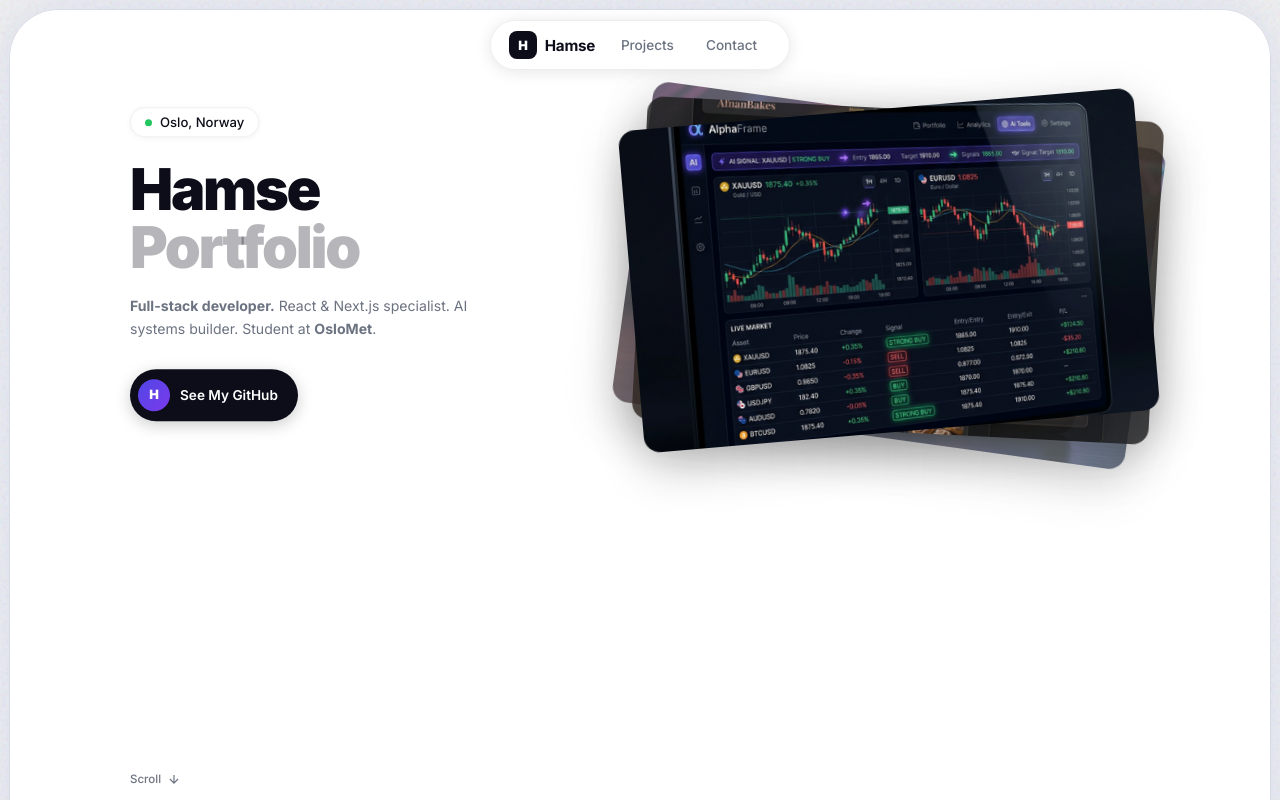
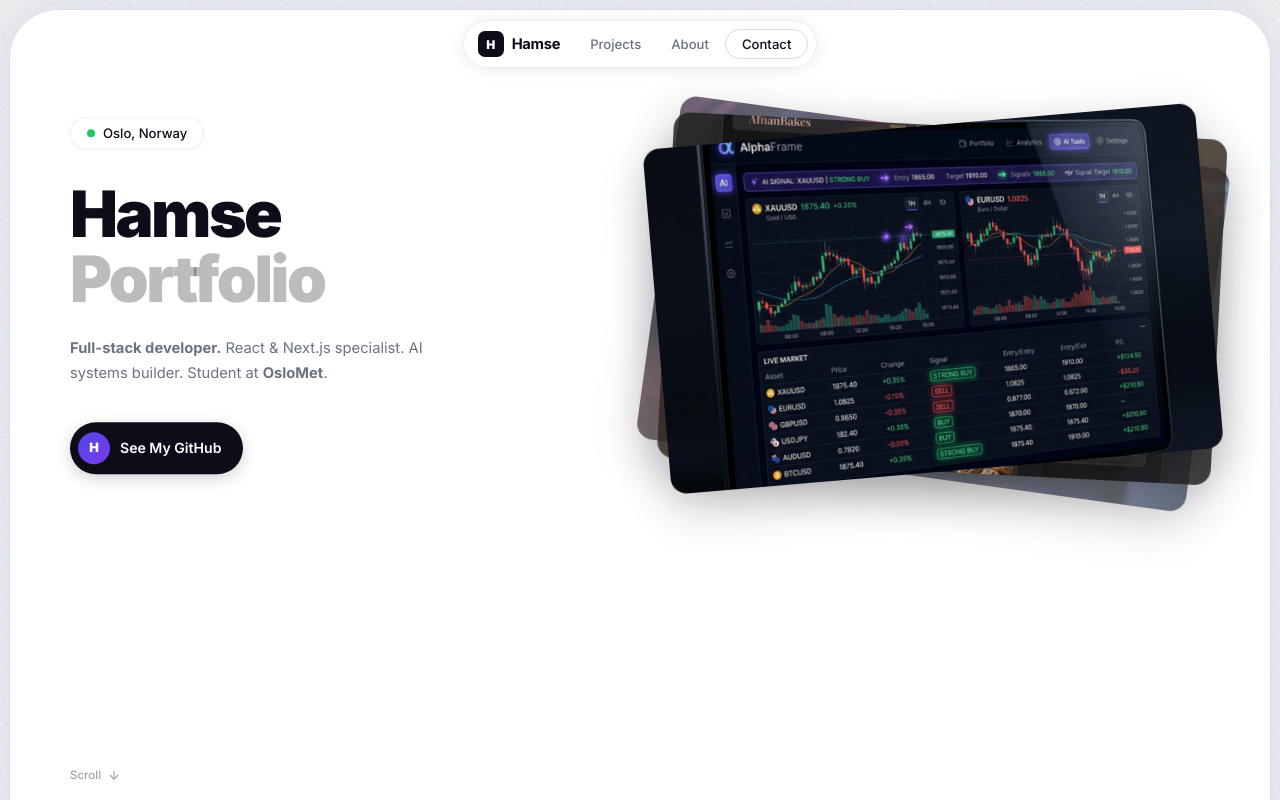
Before and after one commit to xamseslb/Hamse-portfolio, a Next.js app in the folder next-app/: page / in a window 1280 px wide. Shown: the top 800 px of the page. Built offline with nearby package versions, Linux system fonts and the light colour scheme.

Commit message:
fix: full-width layout, nav About link, airy spacing, divider line, grid placeholders

```diff
--- a/next-app/src/components/HeroSection.jsx
+++ b/next-app/src/components/HeroSection.jsx
@@ -17,13 +17,11 @@
     const rawX = useTransform(progress, [0, 0.5], [fromX, toX]);
     const rawY = useTransform(progress, [0, 0.5], [fromY, toY]);
     const rawR = useTransform(progress, [0, 0.5], [stackRotate, 0]);
-    const rawS = useTransform(progress, [0, 0.5], [1, 1]);
     const rawOp = useTransform(progress, [0, 0.06], [stackOpacity, 1]);
 
     const x = useSpring(rawX, springCfg);
     const y = useSpring(rawY, springCfg);
     const rotate = useSpring(rawR, springCfg);
-    const scale = useSpring(rawS, springCfg);
 
     const infoOpacity = useTransform(progress, [0.35, 0.55], [0, 1]);
 
@@ -31,13 +29,13 @@
         <motion.a
             href={project.href}
             className={styles.card}
-            style={{ x, y, rotate, scale, opacity: rawOp, zIndex: zIdx }}
+            style={{ x, y, rotate, opacity: rawOp, zIndex: zIdx }}
         >
             <Image
                 src={project.src}
                 alt={project.alt}
                 fill
-                sizes="(max-width:900px) 100vw, 45vw"
+                sizes="(max-width:900px) 100vw, 46vw"
                 style={{ objectFit: 'cover' }}
                 priority
             />
@@ -65,22 +63,23 @@
     const heroTextOpacity = useTransform(scrollYProgress, [0, 0.2], [1, 0]);
     const heroTextY = useSpring(useTransform(scrollYProgress, [0, 0.2], [0, -60]), springCfg);
 
-    const headingOpacity = useTransform(scrollYProgress, [0.35, 0.5], [0, 1]);
-    const headingY = useSpring(useTransform(scrollYProgress, [0.35, 0.5], [30, 0]), springCfg);
+    const headingOpacity = useTransform(scrollYProgress, [0.3, 0.45], [0, 1]);
+    const headingY = useSpring(useTransform(scrollYProgress, [0.3, 0.45], [30, 0]), springCfg);
+
+    const dividerOpacity = useTransform(scrollYProgress, [0.25, 0.4], [0, 1]);
 
     const scrollHintOp = useTransform(scrollYProgress, [0, 0.06], [1, 0]);
     const viewMoreOp = useTransform(scrollYProgress, [0.55, 0.65], [0, 1]);
 
     /*
-      Card positions - calculated from the card anchor point.
-      Cards start at their CSS position (top-right area, stacked).
-      They travel to a 2-column grid layout that fills the viewport.
+      Grid positions: relative to card's starting CSS position (top-right).
+      Cards need to move LEFT to fill the 2-column grid and DOWN below heading.
 
-      Grid target positions (relative to card's starting position):
-        Top-left:     x = -520,  y = 160
-        Top-right:    x = -30,   y = 160
-        Bottom-left:  x = -520,  y = 440
-        Bottom-right: placeholder
+      Using vw-approximate pixel values for a ~1280px viewport:
+      - Left column:  x ≈ -(containerWidth) + leftPadding
+      - Right column: x ≈ stays near start (slight adjust)
+      - Row 1 y: ~180px down from card start
+      - Row 2 y: ~460px down from card start
     */
 
     return (
@@ -115,6 +114,12 @@
                     </a>
                 </motion.div>
 
+                {/* Divider line (appears between hero and grid) */}
+                <motion.div
+                    className={styles.divider}
+                    style={{ opacity: dividerOpacity }}
+                />
+
                 {/* "Latest Projects" heading */}
                 <motion.div
                     className={styles.gridHeading}
@@ -132,7 +137,7 @@
                     progress={scrollYProgress}
                     stackRotate={-5}
                     fromX={0} fromY={0}
-                    toX={-520} toY={160}
+                    toX={-480} toY={200}
                     zIdx={3}
                     stackOpacity={1}
                 />
@@ -143,7 +148,7 @@
                     progress={scrollYProgress}
                     stackRotate={3}
                     fromX={0} fromY={0}
-                    toX={-30} toY={160}
+                    toX={12} toY={200}
                     zIdx={2}
                     stackOpacity={0.85}
                 />
@@ -154,7 +159,7 @@
                     progress={scrollYProgress}
                     stackRotate={8}
                     fromX={0} fromY={0}
-                    toX={-520} toY={440}
+                    toX={-480} toY={480}
                     zIdx={1}
                     stackOpacity={0.65}
                 />
@@ -163,10 +168,10 @@
                 <motion.div
                     className={styles.placeholder}
                     style={{
-                        opacity: useTransform(scrollYProgress, [0.4, 0.55], [0, 1]),
-                        x: useSpring(useTransform(scrollYProgress, [0.35, 0.5], [100, -30]), springCfg),
-                        y: useSpring(useTransform(scrollYProgress, [0.35, 0.5], [200, 440]), springCfg),
-                        scale: useSpring(useTransform(scrollYProgress, [0.35, 0.5], [0.6, 1]), springCfg),
+                        opacity: useTransform(scrollYProgress, [0.35, 0.5], [0, 1]),
+                        x: useSpring(useTransform(scrollYProgress, [0.3, 0.5], [100, 12]), springCfg),
+                        y: useSpring(useTransform(scrollYProgress, [0.3, 0.5], [200, 480]), springCfg),
+                        scale: useSpring(useTransform(scrollYProgress, [0.3, 0.5], [0.5, 1]), springCfg),
                     }}
                 >
                     <div className={styles.placeholderInner}>
--- a/next-app/src/components/HeroSection.module.css
+++ b/next-app/src/components/HeroSection.module.css
@@ -1,7 +1,7 @@
 /* ============================================
-   HeroSection — Austin Serb-matched layout
-   Cards are full-width (46% of viewport each),
-   matching Austin's edge-to-edge grid.
+   HeroSection — Full-width Austin layout
+   Uses percentage-based widths to fill the
+   container edge-to-edge.
    ============================================ */
 
 .scrollContainer {
@@ -13,18 +13,17 @@
     position: sticky;
     top: 0;
     height: 100vh;
-    max-width: 1100px;
-    margin: 0 auto;
-    padding: 80px 40px 40px;
+    width: 100%;
+    padding: 90px 60px 40px;
     overflow: visible;
 }
 
-/* ---- Hero text (left column, fades out) ---- */
+/* ---- Hero text (left side) ---- */
 .heroText {
     position: absolute;
-    top: 100px;
-    left: 40px;
-    max-width: 420px;
+    top: 110px;
+    left: 60px;
+    max-width: 440px;
     display: flex;
     flex-direction: column;
     align-items: flex-start;
@@ -38,40 +37,40 @@
     background: white;
     border: 1px solid rgba(0, 0, 0, 0.06);
     border-radius: 999px;
-    padding: 6px 14px;
+    padding: 7px 16px;
     font-size: 0.82rem;
     font-weight: 500;
     color: #0D0D1A;
-    margin-bottom: 24px;
-    box-shadow: 0 1px 6px rgba(0, 0, 0, 0.05);
+    margin-bottom: 32px;
+    box-shadow: 0 1px 4px rgba(0, 0, 0, 0.04);
 }
 
 .dot {
-    width: 7px;
-    height: 7px;
+    width: 8px;
+    height: 8px;
     background: #22c55e;
     border-radius: 50%;
 }
 
 .heroName {
-    font-size: clamp(2.5rem, 4.5vw, 4.2rem);
+    font-size: clamp(2.8rem, 5vw, 4.5rem);
     font-weight: 900;
     letter-spacing: -0.04em;
-    line-height: 1.0;
+    line-height: 1.02;
     color: #0D0D1A;
-    margin-bottom: 18px;
+    margin-bottom: 24px;
 }
 
 .dim {
-    color: rgba(13, 13, 26, 0.3);
+    color: rgba(13, 13, 26, 0.28);
 }
 
 .bio {
-    font-size: 0.88rem;
+    font-size: 0.92rem;
     color: #6B7280;
-    line-height: 1.65;
+    line-height: 1.7;
     max-width: 380px;
-    margin-bottom: 28px;
+    margin-bottom: 36px;
 }
 
 .githubBtn {
@@ -80,18 +79,18 @@
     gap: 10px;
     background: #0D0D1A;
     color: white;
-    padding: 10px 20px 10px 8px;
+    padding: 10px 22px 10px 8px;
     border-radius: 999px;
-    font-size: 0.85rem;
+    font-size: 0.88rem;
     font-weight: 600;
     transition: transform 0.2s, box-shadow 0.2s;
-    box-shadow: 0 4px 16px rgba(0, 0, 0, 0.2);
+    box-shadow: 0 4px 16px rgba(0, 0, 0, 0.18);
     text-decoration: none;
 }
 
 .githubBtn:hover {
     transform: translateY(-2px);
-    box-shadow: 0 8px 28px rgba(0, 0, 0, 0.3);
+    box-shadow: 0 8px 28px rgba(0, 0, 0, 0.25);
 }
 
 .githubAvatar {
@@ -110,17 +109,17 @@
 /* ---- "Latest Projects" heading ---- */
 .gridHeading {
     position: absolute;
-    top: 50px;
-    left: 40px;
+    top: 60px;
+    left: 60px;
     z-index: 5;
 }
 
 .latestTitle {
-    font-size: clamp(2rem, 4vw, 3.2rem);
+    font-size: clamp(2.2rem, 4.5vw, 3.4rem);
     font-weight: 900;
     letter-spacing: -0.04em;
     color: #0D0D1A;
-    margin-bottom: 6px;
+    margin-bottom: 8px;
 }
 
 .latestSub {
@@ -129,18 +128,17 @@
 }
 
 /* ---- Project cards ----
-   Start position: top-right of sticky viewport.
-   Width matches grid slot (~47% of container).
-   Cards are absolute so they can be transformed freely. */
+   Width = ~46% of the viewport for 2-col grid.
+   Start position is top-right of sticky viewport. */
 .card {
     position: absolute;
-    top: 12%;
-    right: 3%;
-    width: 47%;
+    top: 14%;
+    right: 4%;
+    width: 44%;
     aspect-ratio: 16 / 10;
     border-radius: 16px;
     overflow: hidden;
-    box-shadow: 0 16px 48px rgba(0, 0, 0, 0.22);
+    box-shadow: 0 16px 48px rgba(0, 0, 0, 0.2);
     cursor: pointer;
     display: block;
     text-decoration: none;
@@ -149,7 +147,7 @@
 }
 
 .card:hover {
-    box-shadow: 0 24px 64px rgba(0, 0, 0, 0.32);
+    box-shadow: 0 24px 64px rgba(0, 0, 0, 0.3);
 }
 
 /* Card overlay (tag, title, CTA) */
@@ -167,44 +165,43 @@
     content: '';
     position: absolute;
     inset: 0;
-    background: linear-gradient(to bottom, transparent 30%, rgba(0, 0, 0, 0.6) 100%);
+    background: linear-gradient(to bottom, transparent 30%, rgba(0, 0, 0, 0.55) 100%);
 }
 
 .cardTag {
     position: relative;
     z-index: 3;
     align-self: flex-start;
-    margin: 12px 12px 0;
-    background: rgba(255, 255, 255, 0.12);
+    margin: 14px 14px 0;
+    background: rgba(0, 0, 0, 0.5);
+    -webkit-backdrop-filter: blur(12px);
     backdrop-filter: blur(12px);
-    -webkit-backdrop-filter: blur(12px);
-    border: 1px solid rgba(255, 255, 255, 0.15);
     color: white;
-    font-size: 0.68rem;
+    font-size: 0.7rem;
     font-weight: 600;
     letter-spacing: 0.02em;
-    padding: 4px 10px;
+    padding: 5px 12px;
     border-radius: 999px;
 }
 
 .cardBottom {
     position: relative;
     z-index: 3;
-    padding: 12px 16px;
+    padding: 16px 20px;
     display: flex;
     align-items: flex-end;
     justify-content: space-between;
 }
 
 .cardTitle {
-    font-size: 0.95rem;
+    font-size: 1.05rem;
     font-weight: 700;
     color: white;
     letter-spacing: -0.01em;
 }
 
 .cardCta {
-    font-size: 0.68rem;
+    font-size: 0.72rem;
     font-weight: 600;
     color: rgba(255, 255, 255, 0.65);
     white-space: nowrap;
@@ -217,13 +214,13 @@
 /* ---- Placeholder card ---- */
 .placeholder {
     position: absolute;
-    top: 12%;
-    right: 3%;
-    width: 47%;
+    top: 14%;
+    right: 4%;
+    width: 44%;
     aspect-ratio: 16 / 10;
     border-radius: 16px;
-    background: #F8F7F4;
-    border: 2px dashed rgba(0, 0, 0, 0.1);
+    background: rgba(0, 0, 0, 0.03);
+    border: 2px dashed rgba(0, 0, 0, 0.08);
     display: flex;
     align-items: center;
     justify-content: center;
@@ -237,21 +234,21 @@
 .placeholderIcon {
     font-size: 1.8rem;
     margin-bottom: 8px;
-    opacity: 0.25;
+    opacity: 0.2;
 }
 
 .placeholderLabel {
-    font-size: 0.75rem;
+    font-size: 0.72rem;
     font-weight: 600;
-    color: #6B7280;
-    letter-spacing: 0.05em;
+    color: #9CA3AF;
+    letter-spacing: 0.06em;
     text-transform: uppercase;
 }
 
 /* ---- View More Projects ---- */
 .viewMore {
     position: absolute;
-    bottom: 30px;
+    bottom: 28px;
     left: 0;
     right: 0;
     text-align: center;
@@ -272,15 +269,26 @@
 /* Scroll hint */
 .scrollHint {
     position: absolute;
-    bottom: 24px;
-    left: 40px;
+    bottom: 28px;
+    left: 60px;
     display: flex;
     align-items: center;
     gap: 6px;
     font-size: 0.72rem;
     font-weight: 500;
-    color: #6B7280;
+    color: #9CA3AF;
     z-index: 5;
+}
+
+/* Section divider line between hero and grid */
+.divider {
+    position: absolute;
+    top: 130px;
+    left: 60px;
+    right: 60px;
+    height: 1px;
+    background: rgba(0, 0, 0, 0.08);
+    z-index: 4;
 }
 
 /* ---- Responsive ---- */
@@ -291,7 +299,7 @@
 
     .stickyViewport {
         position: relative;
-        padding: 110px 20px 60px;
+        padding: 110px 24px 60px;
         text-align: center;
     }
 
@@ -329,4 +337,8 @@
         bottom: auto;
         margin-top: 20px;
     }
+
+    .divider {
+        display: none;
+    }
 }
--- a/next-app/src/components/Nav.jsx
+++ b/next-app/src/components/Nav.jsx
@@ -12,7 +12,8 @@
                 </Link>
                 <div className={styles.links}>
                     <Link href="/projects" className={styles.link}>Projects</Link>
-                    <Link href="#contact" className={styles.link}>Contact</Link>
+                    <Link href="#about" className={styles.link}>About</Link>
+                    <Link href="#contact" className={styles.linkOutlined}>Contact</Link>
                 </div>
             </div>
         </nav>
--- a/next-app/src/components/Nav.module.css
+++ b/next-app/src/components/Nav.module.css
@@ -14,14 +14,14 @@
     pointer-events: all;
     display: flex;
     align-items: center;
-    gap: 12px;
+    gap: 8px;
     background: rgba(255, 255, 255, 0.85);
+    -webkit-backdrop-filter: blur(16px);
     backdrop-filter: blur(16px);
-    -webkit-backdrop-filter: blur(16px);
     border: 1px solid rgba(0, 0, 0, 0.07);
     border-radius: 999px;
-    padding: 10px 18px;
-    box-shadow: 0 2px 16px rgba(0, 0, 0, 0.1);
+    padding: 8px 8px 8px 14px;
+    box-shadow: 0 2px 16px rgba(0, 0, 0, 0.08);
 }
 
 .logo {
@@ -29,40 +29,57 @@
     align-items: center;
     gap: 8px;
     font-weight: 700;
-    font-size: 0.95rem;
+    font-size: 0.92rem;
     letter-spacing: -0.02em;
     color: #0D0D1A;
+    margin-right: 8px;
 }
 
 .icon {
-    width: 28px;
-    height: 28px;
+    width: 26px;
+    height: 26px;
     background: #0D0D1A;
-    border-radius: 8px;
+    border-radius: 7px;
     display: flex;
     align-items: center;
     justify-content: center;
     color: white;
-    font-size: 0.8rem;
+    font-size: 0.75rem;
     font-weight: 900;
 }
 
 .links {
     display: flex;
     align-items: center;
-    gap: 4px;
+    gap: 2px;
 }
 
 .link {
-    font-size: 0.85rem;
+    font-size: 0.82rem;
     font-weight: 500;
     color: #6B7280;
-    padding: 5px 14px;
+    padding: 6px 14px;
     border-radius: 999px;
     transition: background 0.2s, color 0.2s;
 }
 
 .link:hover {
+    background: rgba(0, 0, 0, 0.05);
+    color: #0D0D1A;
+}
+
+/* Contact — outlined pill like Austin */
+.linkOutlined {
+    font-size: 0.82rem;
+    font-weight: 500;
+    color: #0D0D1A;
+    padding: 6px 16px;
+    border-radius: 999px;
+    border: 1px solid rgba(0, 0, 0, 0.15);
+    transition: background 0.2s, color 0.2s;
+}
+
+.linkOutlined:hover {
     background: #0D0D1A;
     color: white;
 }
```
